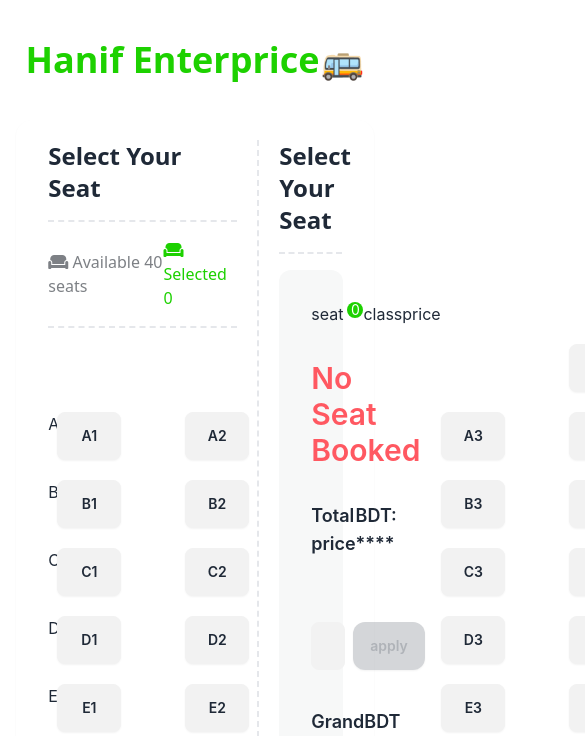
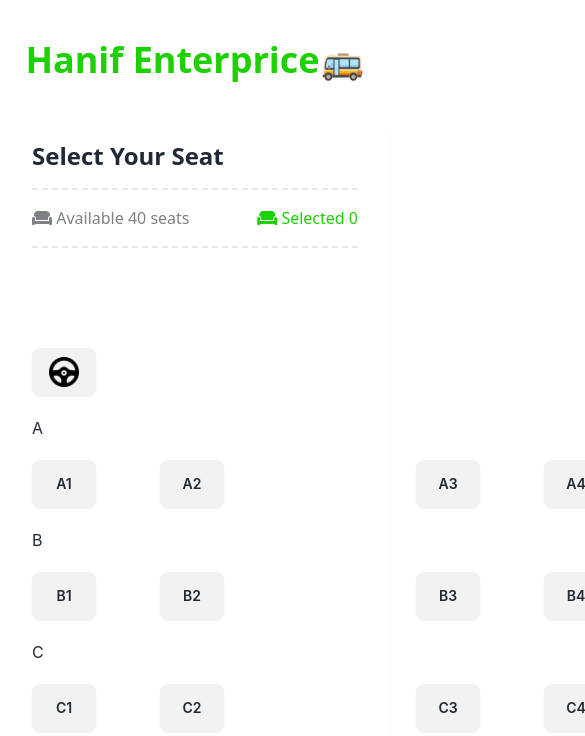
Before and after one commit to Denurychowdhury/smart-ticketing, a plain HTML site: page index.html in a window 390 px wide. Shown: the top 736 px of the page, 585 px wide, since content can reach past the window. Drawn offline with nearby package versions, Linux system fonts and the light colour scheme.

Commit message:
responsive

```diff
--- a/index.html
+++ b/index.html
@@ -44,8 +44,9 @@
       <h1 class="text-4xl font-bold text-primary">Hanif Enterprice🚌</h1>
     </div>
     <!-- seat booking section -->
-    <section class="bg-white px-8 py-5 w-11/12 mx-auto rounded-2xl shadow-sm grid grid-cols-3 gap-5">
-      <div class=" col-span-2">
+    <section
+      class="bg-white px-8 py-5 md:w-11/12 mx-auto rounded-2xl shadow-sm grid lg:grid-cols-3 md:grid-cols-2 grid-cols-1  gap-5 w-full">
+      <div class="md:col-span-2 col-span-1">
         <div>
           <h2 class="text-2xl font-semibold">Select Your Seat</h2>
         </div>
@@ -64,11 +65,12 @@
         </div>
         <div class="border-b-2 border-dashed my-4"></div>
         <!-- section:seat section start -->
-        <section class="grid grid-cols-12 item-center gap-y-5 mr-20 font-Inter">
+        <section
+          class="grid lg:grid-cols-12 md:grid-cols-12 grid-cols-6 item-center gap-y-5 lg:mr-20 md:mr-20 font-Inter">
           <!-- font seat -->
           <!-- row1 -->
           <p class="col-span-1"></p>
-          <div class="col-span-11 grid grid-cols-10 gap-16 items-center">
+          <div class="col-span-11 grid md:grid-cols-10 grid-cols-5  gap-16 items-center">
             <p class="col-span-8"></p>
             <button class="btn col-span-2">
               <img src="./images/steering-wheel.png" alt="">
@@ -196,7 +198,7 @@
           </div>
         </section>
       </div>
-      <div class="border-l-2 pl-5 border-dashed">
+      <div class="border-l-2 pl-5 border-dashed w-fit">
         <div>
           <h2 class="text-2xl font-semibold">Select Your Seat</h2>
         </div>
```
